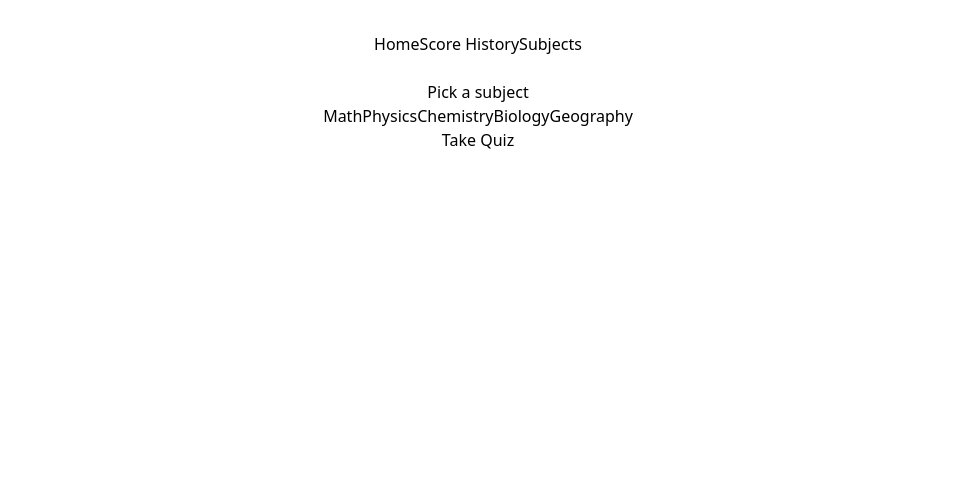
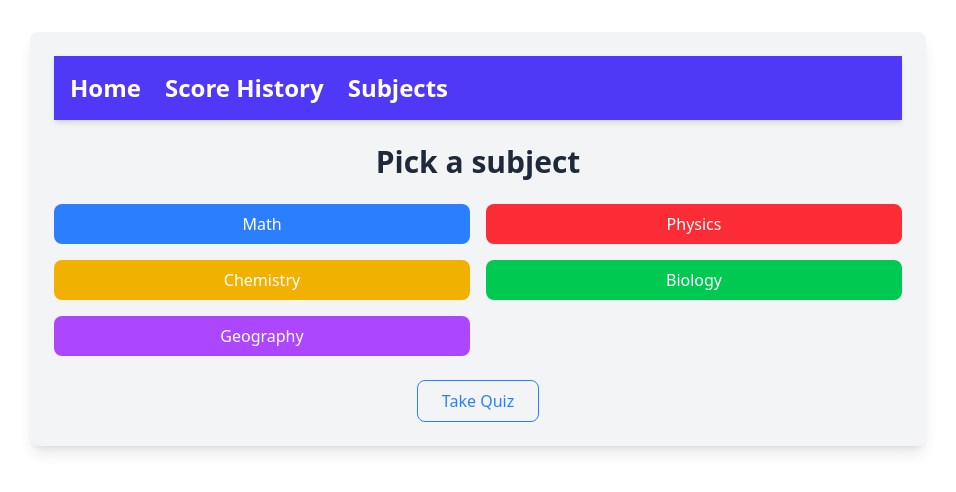
Before and after one commit to arif1234-a/Quizzy, a React (Vite) app: page /selectionpage in a window 1280 px wide. Shown: the top 492 px of the page, without its empty margins (162-1118 px from the left). Built offline with nearby package versions, Linux system fonts and the light colour scheme.

Commit message:
completed the styling

```diff
--- a/pages/homepage.jsx
+++ b/pages/homepage.jsx
@@ -5,15 +5,26 @@ import { Link } from 'react-router-dom'
 
 function Homepage() {
   return (
-    <div>
-          <NavBar />
-          <h1>Hello, Welcome to Quizzy</h1>
-          <p>Click below to take a quiz</p>
-          <Link rel="stylesheet" href="" to={'/selectionpage'}>
-              <button>Choose a subject</button>
-          </Link>
+    <div className="max-w-4xl mx-auto p-6 bg-gray-50 rounded-lg shadow-md">
+      <NavBar />
+      <h1 className="text-4xl font-bold text-center text-indigo-600 mb-4">
+        Hello, Welcome to Quizzy
+      </h1>
+      <p className="text-lg text-gray-700 text-center mb-6">
+        Take quizzes, test your knowledge, and improve your skills in various
+        subjects!
+      </p>
+
+      <Link rel="stylesheet" href="" to={"/selectionpage"}>
+        <div className="flex flex-wrap justify-center gap-4">
+  <button class="bg-blue-500 text-white py-2 px-6 rounded-lg hover:bg-blue-600 transition duration-300">
+    Start Quiz
+          </button>
+          </div>
+
+      </Link>
     </div>
-  )
+  );
 }
 
 export default Homepage
--- a/pages/scorepage.jsx
+++ b/pages/scorepage.jsx
@@ -5,7 +5,6 @@ import NavBar from '../src/Components/NavBar'
 function Scorepage() {
   return (
       <div>
-          <NavBar />
       < ScoreHistory />
     </div>
   )
--- a/score.json
+++ b/score.json
@@ -69,6 +69,22 @@
       "score": 3,
       "percentage": 30,
       "totalQuestions": 10
+    },
+    {
+      "id": "11e4",
+      "user": "",
+      "subject": "Math",
+      "score": 0,
+      "percentage": null,
+      "totalQuestions": 0
+    },
+    {
+      "id": "8518",
+      "user": "",
+      "subject": "Physics",
+      "score": 9,
+      "percentage": "90.0",
+      "totalQuestions": 10
     }
   ]
 }
--- a/src/Components/NavBar.jsx
+++ b/src/Components/NavBar.jsx
@@ -3,15 +3,20 @@ import { Link } from 'react-router-dom'
 function NavBar() {
 
   return (
-    <div >
+    <div className="bg-indigo-600 p-4 shadow-md">
+      <div className="container mx-auto flex justify-between items-center">
+        <div className="flex space-x-6 text-white text-2xl font-bold">
           <Link rel="stylesheet" href="" to={"/homepage"}>
             <button>Home</button>
           </Link>
           <Link rel="stylesheet" href="" to={"/scorespage"}>
-        <button>Score History</button></Link>
+            <button>Score History</button>
+          </Link>
           <Link rel="stylesheet" href="" to={"/selectionpage"}>
             <button>Subjects</button>
           </Link>
+        </div>
+      </div>
     </div>
   );
 }
--- a/src/Components/Quizpage.jsx
+++ b/src/Components/Quizpage.jsx
@@ -34,8 +34,11 @@ useEffect(() => {
   return (
     <div>
       <NavBar />
-      <h1>Quiz: {selectedSubject}</h1>
-      {questions.map((question, index) => (
+      <div className="max-w-4xl mx-auto p-6 bg-gray-50 rounded-lg shadow-lg">
+        <h1 className="text-3xl font-bold text-center mb-6 text-indigo-600">
+          Quiz: {selectedSubject}
+        </h1>
+        {/* {questions.map((question, index) => (
           <div key={question.id}>
             <p>
               {index + 1}.{question.text}
@@ -52,8 +55,42 @@ useEffect(() => {
               </div>
             ))}
           </div>
+        ))} */}
+        <div className="space-y-6">
+          {questions.map((question, index) => (
+            <div
+              key={question.id}
+              className="p-4 bg-white rounded-lg shadow-md border border-gray-200"
+            >
+              <p className="text-lg font-semibold text-gray-800 mb-4">
+                {index + 1}. {question.text}
+              </p>
+              <div className="space-y-2">
+                {question.options.map((option) => (
+                  <label
+                    key={option}
+                    className="flex items-center space-x-2 cursor-pointer"
+                  >
+                    <input
+                      type="radio"
+                      name={`question-${index}`}
+                      value={option}
+                      onChange={() => handleAnswerChange(index, option)}
+                      className="w-4 h-4 text-indigo-600 border-gray-300 focus:ring-indigo-500"
+                    />
+                    <span className="text-gray-700">{option}</span>
+                  </label>
                 ))}
-      <button onClick={handleSubmit}>Submit Quiz</button>{" "}
+              </div>
+            </div>
+          ))}
+        </div>
+        <button
+          onClick={handleSubmit}
+          className=" bg-green-500 text-white p-3 rounded-lg hover:bg-green-600 transition duration-300"
+        >
+          Submit Quiz
+        </button>{" "}
         {results && (
           <ResultComponent
             userAnswers={userAnswers}
@@ -62,6 +99,7 @@ useEffect(() => {
           />
         )}
       </div>
+    </div>
   );
 }
 
--- a/src/Components/ResultComponent.jsx
+++ b/src/Components/ResultComponent.jsx
@@ -1,6 +1,74 @@
-import React, { useEffect, useState } from 'react'
+// import React, { useEffect, useState } from 'react'
 
-function ResultComponent({ userAnswers, subject , userName }) {
+// function ResultComponent({ userAnswers, subject , userName }) {
+//   const [score, setScore] = useState(0); // Number for total score
+//   const [correctAnswers, setCorrectAnswers] = useState([]); // Array for correct answers
+//   const [totalMark, setTotalMark] = useState(0); // Number for maximum score
+
+//   useEffect(() => {
+//     fetch(`http://localhost:3000/questions`) // Fetch all questions
+//       .then((res) => res.json())
+//       .then((data) => {
+//         console.log(correctAnswers);
+// setCorrectAnswers(data[subject].map((question) => question.correctAnswer));
+//       });
+//   }, [subject]);
+
+// useEffect(() => {
+//   if (correctAnswers.length > 0 && userAnswers.length > 0) {
+//     let calculatedScore = 0;
+//     correctAnswers.forEach((correctAnswer, index) => {
+//       if (userAnswers[index] === correctAnswer) {
+//         calculatedScore++;
+//       }
+//     });
+//     setScore(calculatedScore);
+//     setTotalMark(correctAnswers.length); // Total possible marks based on the number of questions
+//   }
+// }, [correctAnswers, userAnswers]);
+
+//   const postScore = () => {
+//     const resultData = {
+//       user: userName,
+//       subject: subject,
+//       score: score,
+//       percentage: (score / totalMark) * 100, // Score as a percentage
+//       totalQuestions: totalMark,
+//     };
+
+//     fetch(`http://localhost:4000/scores`, {
+//       method: "POST",
+//       headers: {
+//         "Content-Type": "application/json",
+//       },
+//       body: JSON.stringify(resultData), // Convert resultData to JSON
+//     })
+//       .then((res) => {
+//         if (res.ok) {
+//           console.log("Score posted successfully:", resultData);
+//         } else {
+//           console.error("Failed to post score");
+//         }
+//       })
+//       .catch((error) => console.error("Error posting score:", error));
+//   };
+// return (
+//   <div>
+//     <h1>Results for {subject} Quiz</h1>
+//     <p>
+//       Your Score: {score} / {totalMark}
+//     </p>
+//     <p>Percentage: {(score / totalMark) * 100}%</p>
+//     <button onClick={postScore}>Save score</button>
+//   </div>
+// );
+// }
+
+// export default ResultComponent
+
+import React, { useEffect, useState } from "react";
+
+function ResultComponent({ userAnswers, subject, userName }) {
   const [score, setScore] = useState(0); // Number for total score
   const [correctAnswers, setCorrectAnswers] = useState([]); // Array for correct answers
   const [totalMark, setTotalMark] = useState(0); // Number for maximum score
@@ -9,8 +77,9 @@ function ResultComponent({ userAnswers, subject , userName }) {
     fetch(`http://localhost:3000/questions`) // Fetch all questions
       .then((res) => res.json())
       .then((data) => {
-        console.log(correctAnswers);
-setCorrectAnswers(data[subject].map((question) => question.correctAnswer));
+        setCorrectAnswers(
+          data[subject].map((question) => question.correctAnswer)
+        );
       });
   }, [subject]);
 
@@ -32,7 +101,7 @@ useEffect(() => {
       user: userName,
       subject: subject,
       score: score,
-      percentage: (score / totalMark) * 100, // Score as a percentage
+      percentage: ((score / totalMark) * 100).toFixed(1), // Score as a percentage
       totalQuestions: totalMark,
     };
 
@@ -52,16 +121,33 @@ useEffect(() => {
       })
       .catch((error) => console.error("Error posting score:", error));
   };
+
   return (
-  <div>
-    <h1>Results for {subject} Quiz</h1>
-    <p>
-      Your Score: {score} / {totalMark}
+    <div className="max-w-lg mx-auto p-6 bg-gray-50 rounded-lg shadow-lg">
+      <h1 className="text-3xl font-bold text-center text-indigo-600 mb-4">
+        Results for {subject} Quiz
+      </h1>
+      <div className="bg-white rounded-lg shadow-md p-4">
+        <p className="text-lg text-gray-800 mb-2">
+          <span className="font-semibold">User:</span> {userName}
         </p>
-    <p>Percentage: {(score / totalMark) * 100}%</p>
-    <button onClick={postScore}>Save score</button>
+        <p className="text-lg text-gray-800 mb-2">
+          <span className="font-semibold">Your Score:</span> {score} /{" "}
+          {totalMark}
+        </p>
+        <p className="text-lg text-gray-800 mb-4">
+          <span className="font-semibold">Percentage:</span>{" "}
+          {((score / totalMark) * 100).toFixed(1)}%
+        </p>
+        <button
+          onClick={postScore}
+          className="w-full bg-green-500 text-white py-2 px-4 rounded-lg hover:bg-green-600 transition duration-300"
+        >
+          Save Score
+        </button>
+      </div>
     </div>
   );
 }
 
-export default ResultComponent
+export default ResultComponent;
--- a/src/Components/ScoreHistory.jsx
+++ b/src/Components/ScoreHistory.jsx
@@ -1,27 +1,79 @@
-import React, { useEffect, useState } from 'react'
-import NavBar from './NavBar';
+// import React, { useEffect, useState } from 'react'
+// import NavBar from './NavBar';
+
+// function ScoreHistory() {
+//     const[scores , setScores] = useState([])
+//     useEffect(() => {
+//         fetch("http://localhost:4000/scores")
+//             .then((res) => res.json())
+//             .then((data) => setScores(data))
+//         console.log(scores)
+//     },[])
+//   return (
+//     <div class="max-w-4xl mx-auto p-6 bg-gray-50 rounded-lg shadow-lg">
+//       <NavBar />
+//       <h1 class="text-3xl font-bold text-center text-indigo-600 mb-6">
+//         Your Scores
+//       </h1>
+//       {scores.map((score, index) => (
+//         <div key={index}>
+//           <p>Name:{score.user}</p>
+//           <p>Subject:{score.subject}</p>
+//           <p>Score:{score.score}/{score.totalQuestions}
+//           </p>
+//           <p>Percentage:{score.percentage}%</p>
+//         </div>
+//       ))}
+//     </div>
+//   );
+// }
+
+// export default ScoreHistory
+
+import React, { useEffect, useState } from "react";
+import NavBar from "./NavBar";
 
 function ScoreHistory() {
-    <NavBar />
-    const[scores , setScores] = useState([])
+  const [scores, setScores] = useState([]);
+
   useEffect(() => {
     fetch("http://localhost:4000/scores")
       .then((res) => res.json())
       .then((data) => setScores(data))
-        console.log(scores)
-    },[])
+      .catch((err) => console.error(err)); // Handle errors gracefully
+  }, []);
+
   return (
+    <div className="max-w-4xl mx-auto p-6 bg-gray-50 rounded-lg shadow-lg">
+      <NavBar />
+      <h1 className="text-3xl font-bold text-center text-indigo-600 mb-6">
+        Your Scores
+      </h1>
+      <div className="space-y-4">
+        {scores.map((score, index) => (
+          <div
+            key={index}
+            className="p-4 bg-white rounded-lg shadow-md flex items-center justify-between"
+          >
             <div>
-      <h1>Your Scores</h1>
-      {scores.map((score, index) => (
-        <div key={index}>
-          <div>{score.subject}</div>
-              <div>{score.score}/{score.totalQuestions }</div>
-          <div>{score.percentage}%</div>
+              <p className="text-lg font-semibold text-gray-800">
+                Name: {score.user}
+              </p>
+              <p className="text-sm text-gray-600">Subject: {score.subject}</p>
+            </div>
+            <div className="text-right">
+              <p className="text-lg font-bold text-green-500">
+                Score: {score.score}/{score.totalQuestions}
+              </p>
+              <p className="text-sm text-gray-600">
+                Percentage: {score.percentage}%
+              </p>
+            </div>
           </div>
         ))}
+      </div>
     </div>
   );
 }
 
-export default ScoreHistory
+export default ScoreHistory;
--- a/src/Components/SubjectSelector.jsx
+++ b/src/Components/SubjectSelector.jsx
@@ -14,32 +14,58 @@ function SubjectSelector() {
         setUserName(e.target.textContent)
     })
   return (
-    <div>
+    <div className="max-w-4xl mx-auto p-6 bg-gray-100 rounded-lg shadow-lg">
       <NavBar />
       <div>
-              <input type="text"  onChange={handleUserName}/>
+        <input type="text" onChange={handleUserName} />
       </div>
       <div>
-        <h1>Pick a subject</h1>
+        <h1 className="text-3xl font-bold text-center mb-6 text-gray-800">
+          Pick a subject
+        </h1>
       </div>
-      <button onClick={handleSubjectChange} value="Math">
+      <div className="grid grid-cols-1 md:grid-cols-2 gap-4">
+        <button
+          onClick={handleSubjectChange}
+          value="Math"
+          className="bg-blue-500 text-white py-2 px-4 rounded-lg hover:bg-blue-600"
+        >
           Math
         </button>
-      <button onClick={handleSubjectChange} value="Physics">
+        <button
+          onClick={handleSubjectChange}
+          value="Physics"
+          className="bg-red-500 text-white py-2 px-4 rounded-lg hover:bg-green-600"
+        >
           Physics
         </button>
-      <button onClick={handleSubjectChange} value="Chemistry">
+        <button
+          onClick={handleSubjectChange}
+          value="Chemistry"
+          className="bg-yellow-500 text-white py-2 px-4 rounded-lg hover:bg-yellow-600"
+        >
           Chemistry
         </button>
-      <button onClick={handleSubjectChange} value="Biology">
+        <button
+          onClick={handleSubjectChange}
+          value="Biology"
+          className="bg-green-500 text-white py-2 px-4 rounded-lg hover:bg-purple-600"
+        >
           Biology
         </button>
-      <button onClick={handleSubjectChange} value="Geography">
+        <button
+          onClick={handleSubjectChange}
+          value="Geography"
+          className="bg-purple-500 text-white py-2 px-4 rounded-lg hover:bg-red-600"
+        >
           Geography
         </button>
+      </div>
       <br />
-          <Link to={"/quizpage"} state={{ selectedSubject , userName }}>
-        <button>Take Quiz</button>
+      <Link to={"/quizpage"} state={{ selectedSubject, userName }}>
+        <button className="border border-blue-500 text-blue-500 font-medium py-2 px-6 rounded-lg hover:bg-blue-500 hover:text-white transition duration-300">
+          Take Quiz
+        </button>
       </Link>
     </div>
   );
```
Lines whose indentation alone changed are shown as unchanged.
